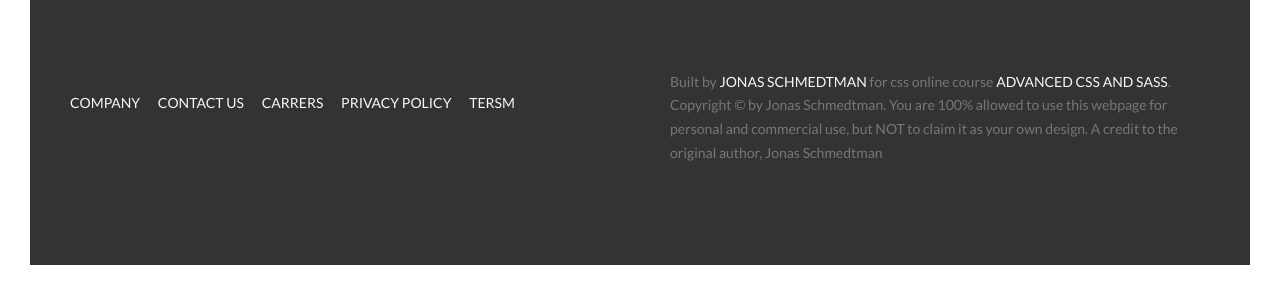
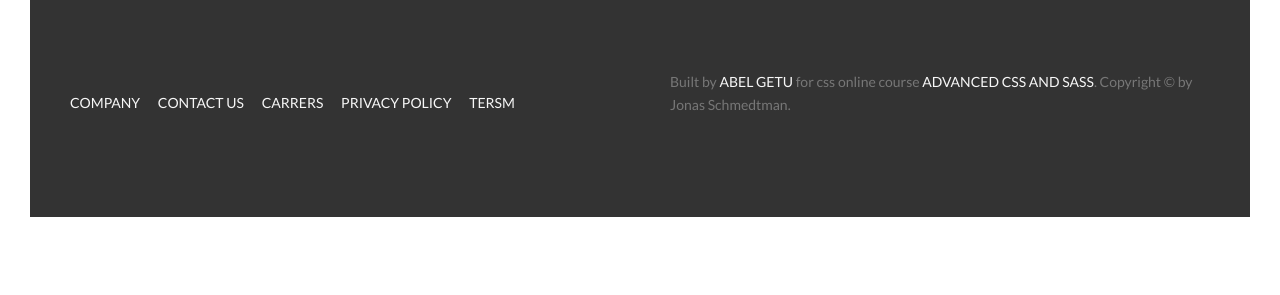
Before and after one commit to AbelGetu/AdvanceCSSNatoursProject, a website: page index.html in a window 1280 px wide. Shown: the part 5455-5750 px from the top of the page. After the commit the page ends 5702 px from the top, so only its background shows below. Drawn offline with Linux system fonts and the light colour scheme.

Commit message:
Update index.html

```diff
--- a/index.html
+++ b/index.html
@@ -332,7 +332,7 @@
                 </div>
                 <div class="col-1-of-2">
                     <p class="footer_copyright">
-                        Built by <a href="#" class="footer__link">Jonas Schmedtman</a> for css online course <a href="#" class="footer__link">Advanced CSS and Sass</a>. Copyright &copy; by Jonas Schmedtman. You are 100% allowed to use this webpage for personal and commercial use, but NOT to claim it as your own design. A credit to the original author, Jonas Schmedtman
+                        Built by <a href="#" class="footer__link">Abel Getu</a> for css online course <a href="#" class="footer__link">Advanced CSS and Sass</a>. Copyright &copy; by Jonas Schmedtman.
                     </p>
                 </div>
             </div>
```
